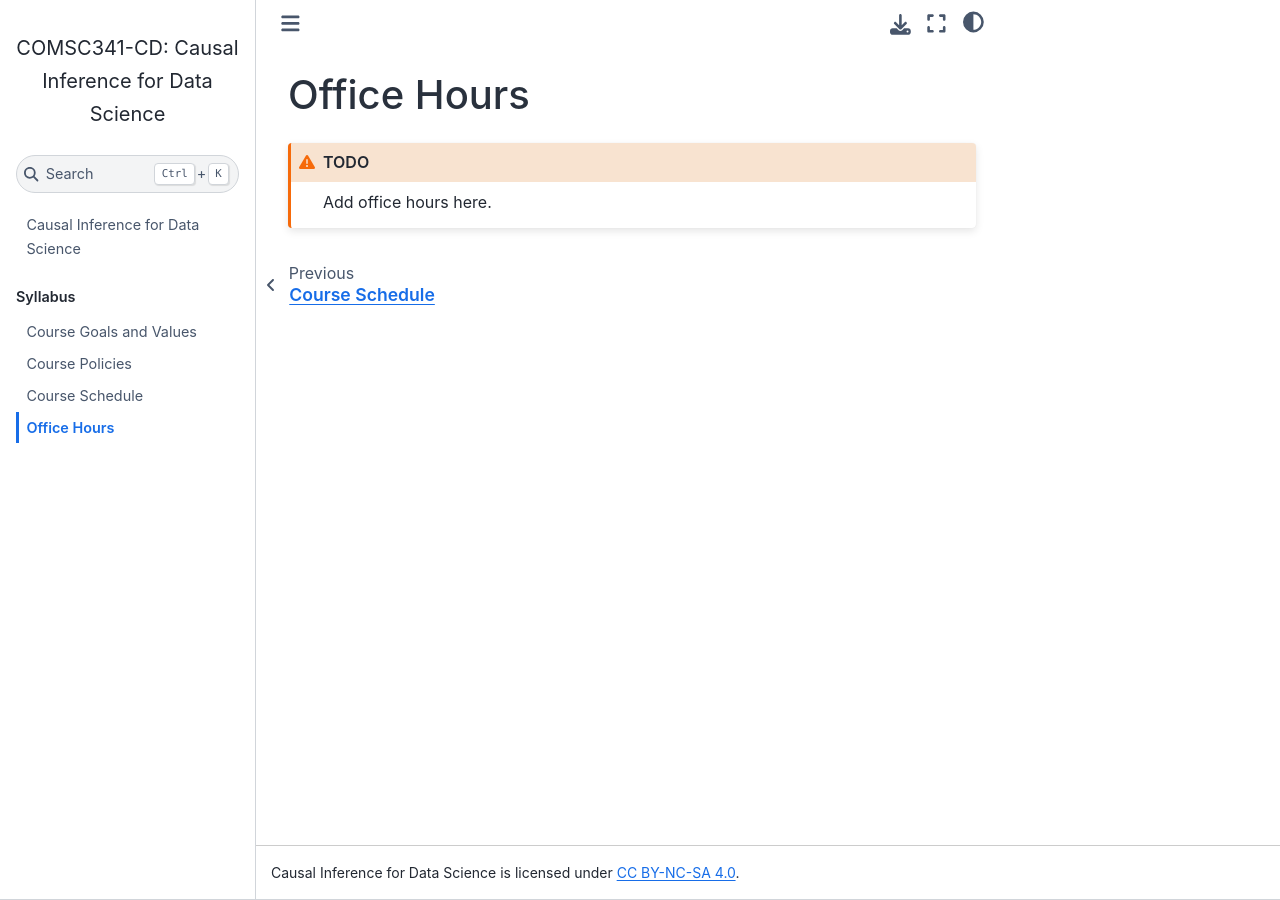
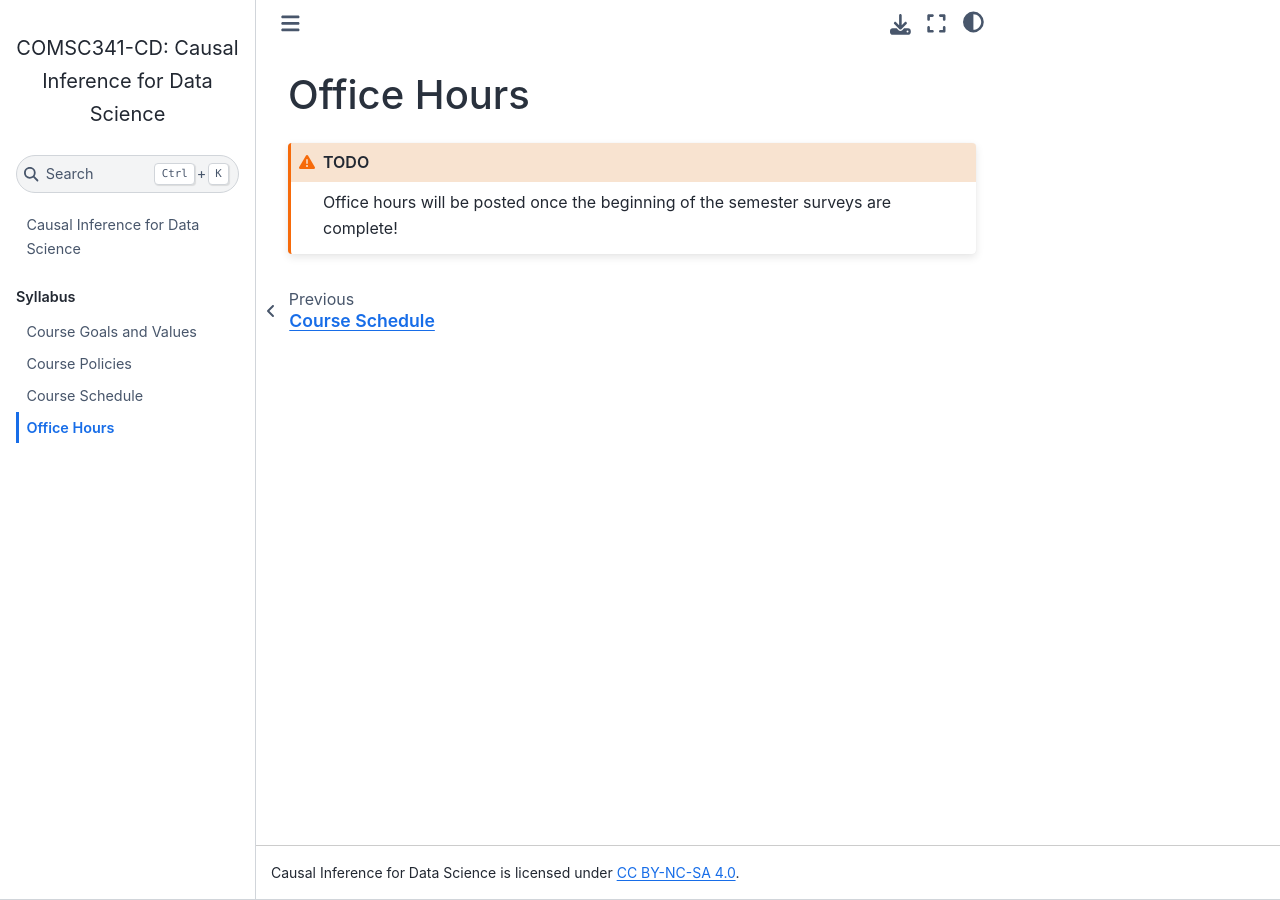
Before and after one commit to comsc341cd/comsc341cd.github.io, a Jupyter Book: the page built from syllabus/office_hours.md, in a window 1280 px wide. Built offline with Jupyter Book 1.0.4 settings and Sphinx 7.4.7 and the Sphinx Book theme 1.1.4, drawn with Linux system fonts in a browser that asks for light colours; pages that are not in the unit, such as notebooks, are missing from menus.

Commit message:
update office hours page

````diff
--- a/syllabus/office_hours.md
+++ b/syllabus/office_hours.md
@@ -2,5 +2,5 @@
 
 ```{admonition} TODO
 :class: warning
-Add office hours here.
+Office hours will be posted once the beginning of the semester surveys are complete!
 ```
````
Also changed, not shown: 1 other file.
